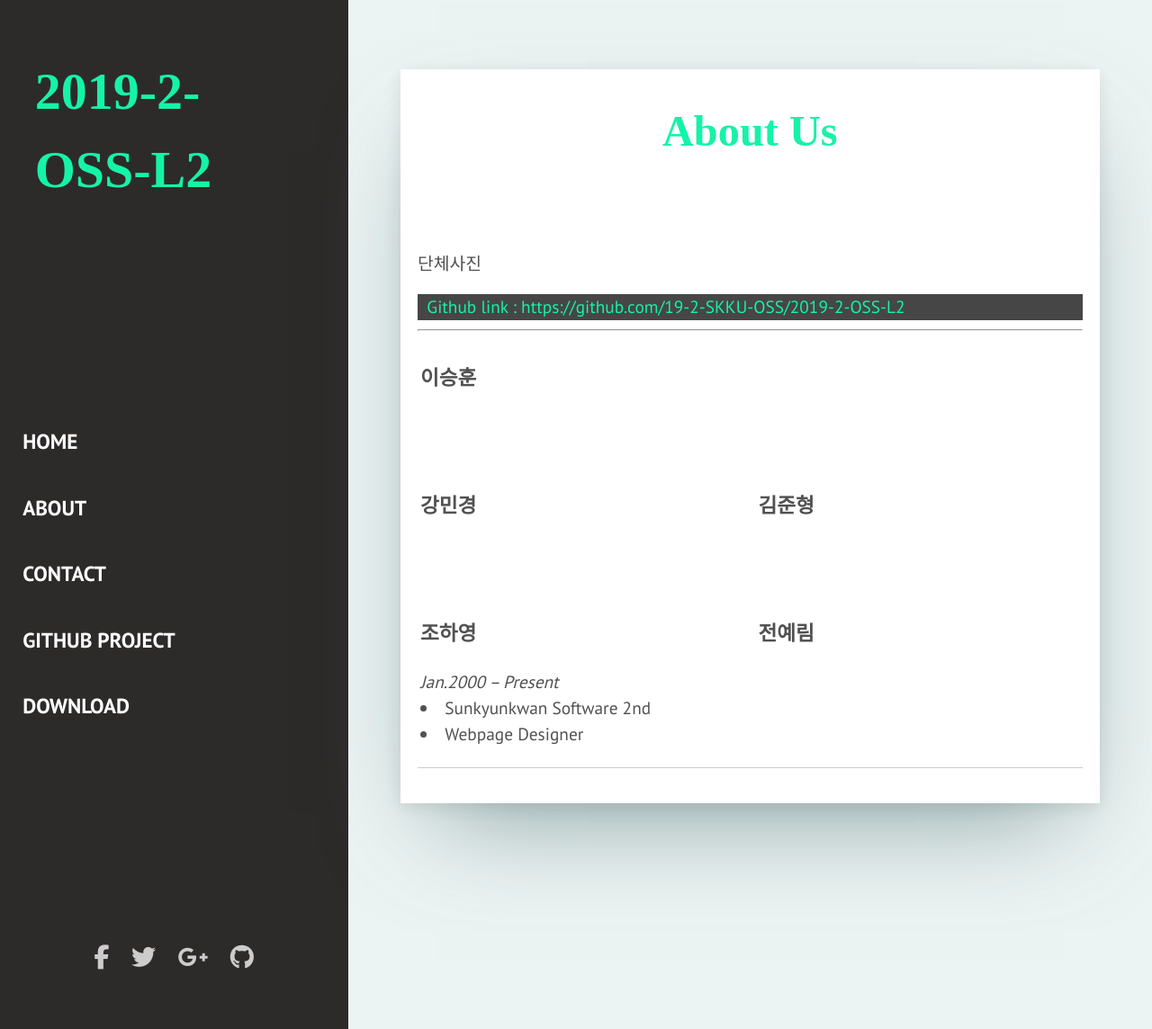
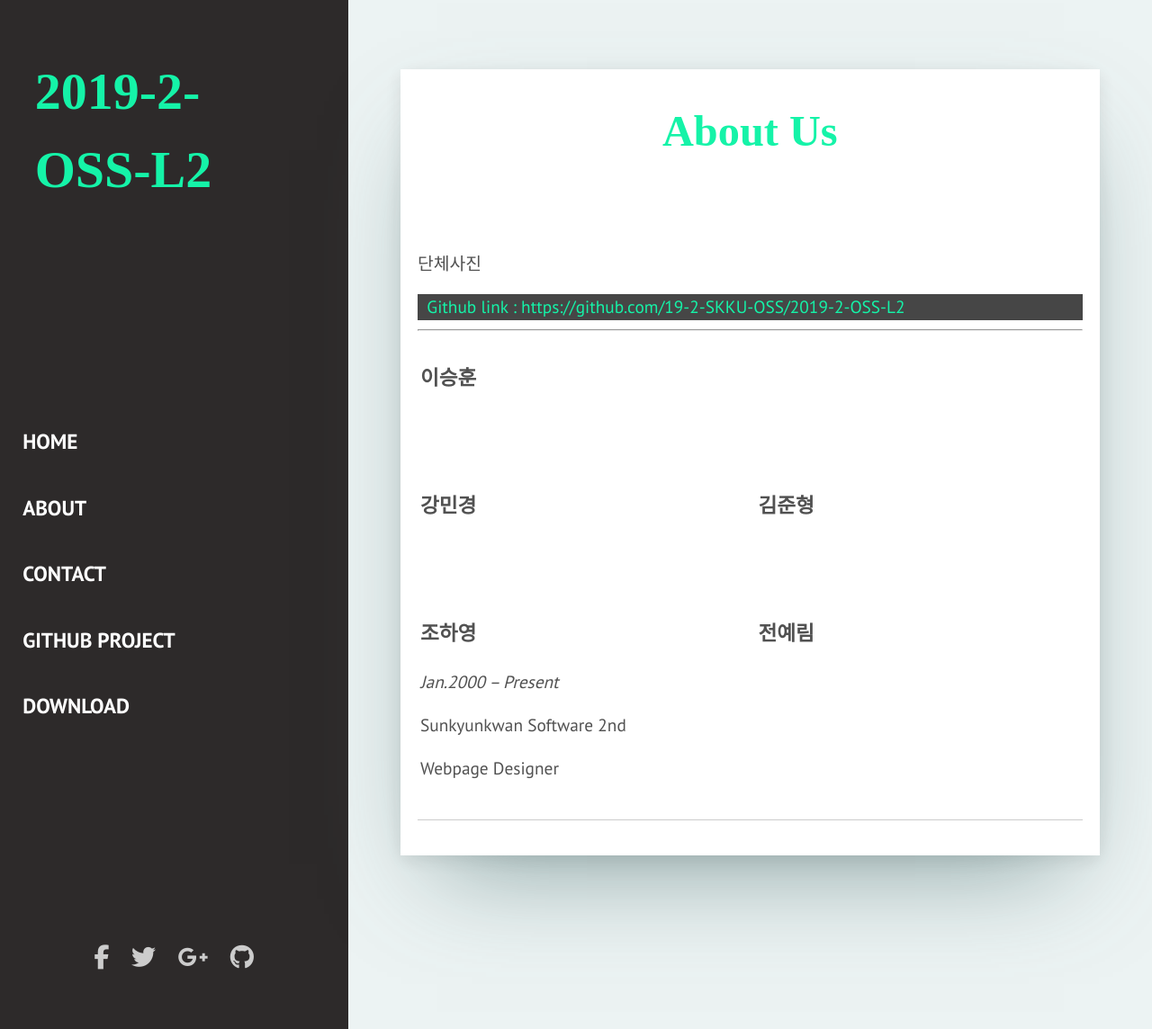
Before and after one commit to JunHyeongKim73/2019-2-OSS-L2, a Jekyll site: the page built from _pages/about.html, in a window 1280 px wide and 1144 px high. Shown: the whole window at 90% size. Built offline with Jekyll 4.4.1, drawn with Linux system fonts in a browser that asks for light colours; nearby versions of some CDN libraries; some web fonts are replaced; library files that are not in the unit come from our copies.

Commit message:
intro table
Signed-off-by: hayoung <wh28533@gmail.com>

```diff
--- a/_pages/about.html
+++ b/_pages/about.html
@@ -41,9 +41,9 @@ permalink: /about/
                         <tr>
                                 <td valign="top" align="left" width = "420" height="140" >
                                         <h3 style="font-weight: 2000;" >조하영</h3>
-                                                <i>Jan.2000 – Present</i><br>
-                                                    <li>Sunkyunkwan Software 2nd</li>
-                                                    <li>Webpage Designer</li>
+                                                <i>Jan.2000 – Present</i>
+                                                <p>Sunkyunkwan Software 2nd</p>
+                                                <p>Webpage Designer</p>
 
                                 </td>
                                 <td valign="top" align="left" width = "420" height="140">
```
